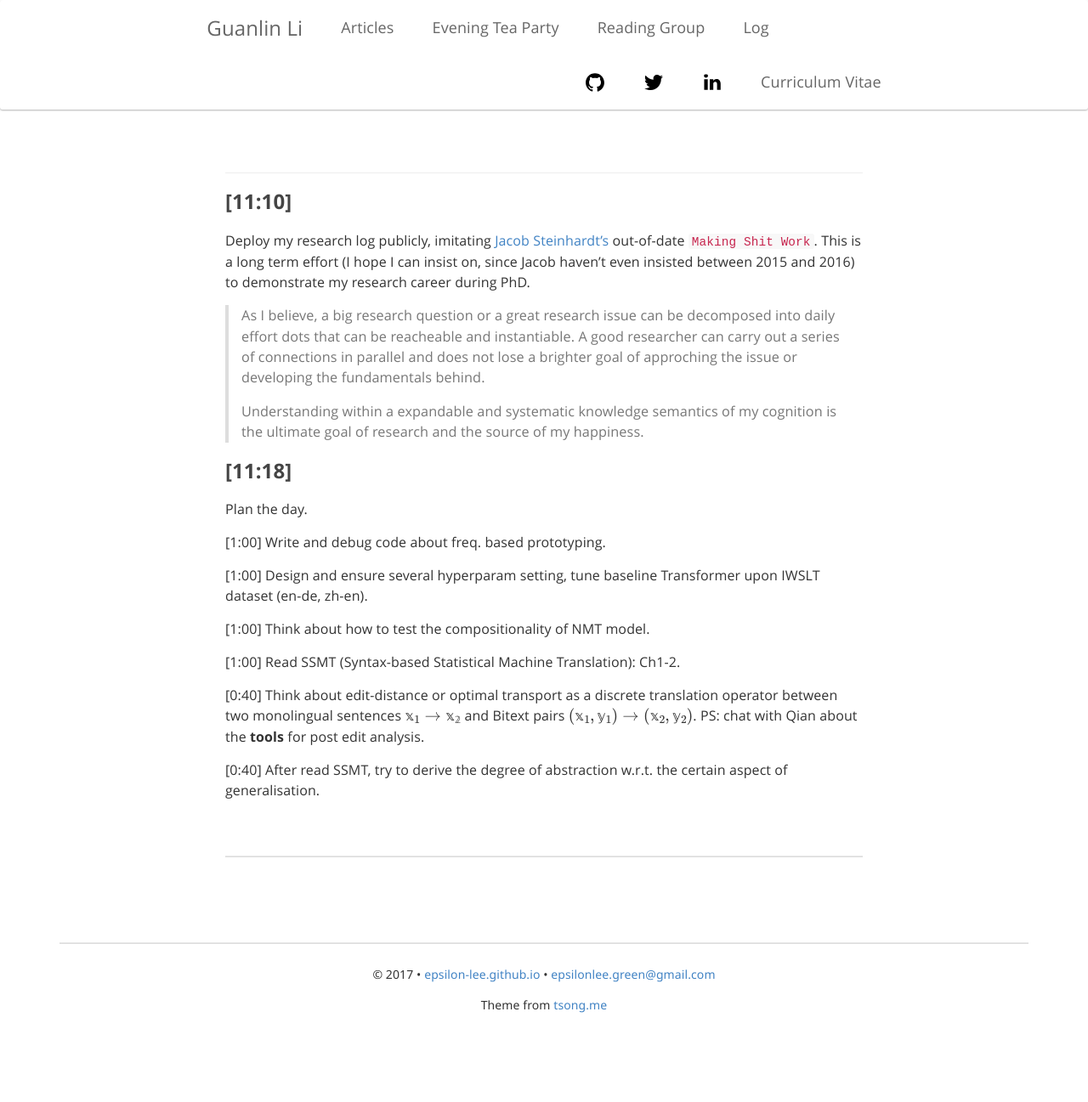
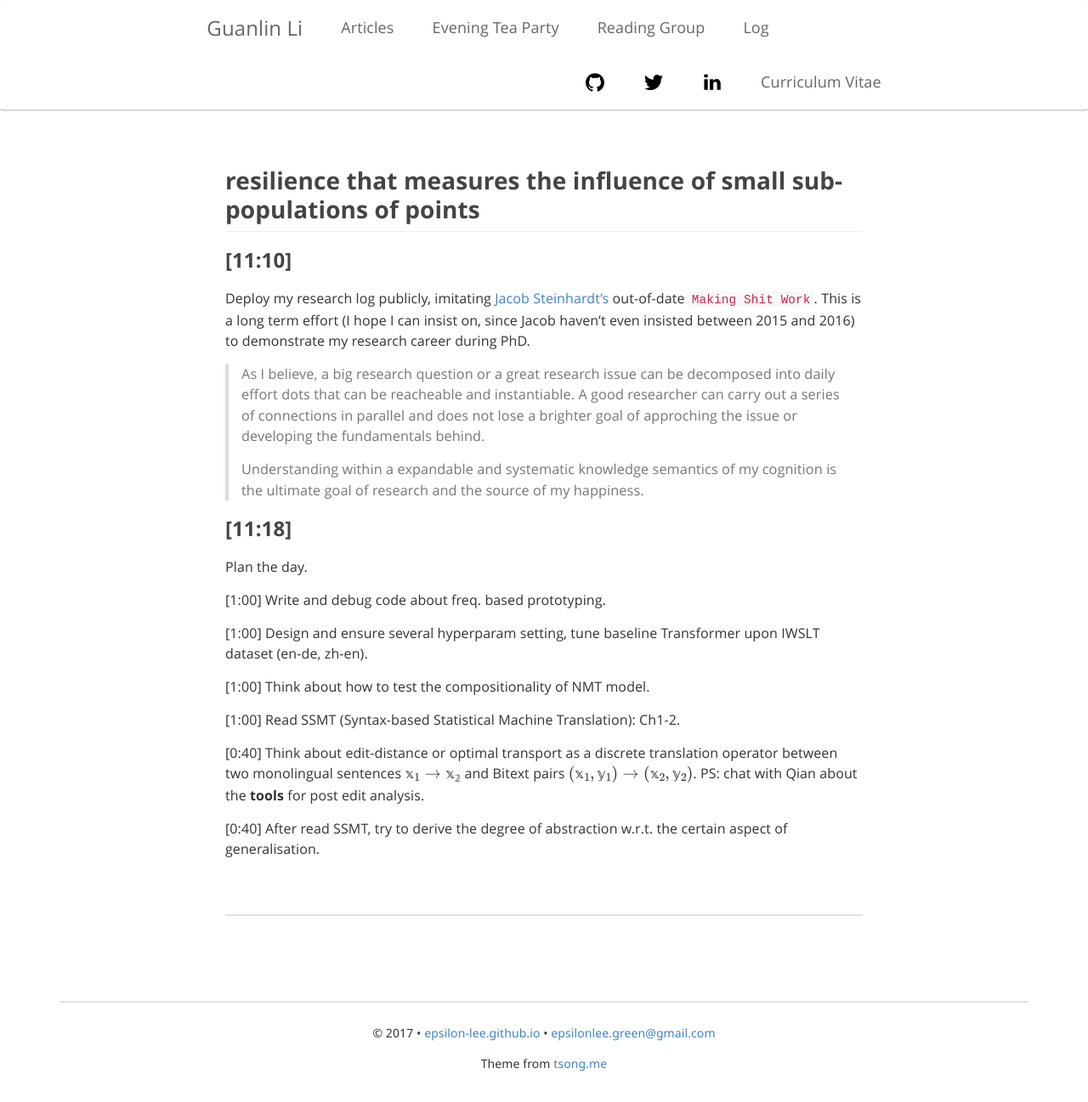
Before and after one commit to Epsilon-Lee/Epsilon-Lee.github.io, a Jekyll site: the page built from _posts/log/2019-01-09-Log.md, in a window 1280 px wide. Shown: the whole page at 85% size. Built offline with Jekyll 4.4.1, drawn with Linux system fonts in a browser that asks for light colours; nearby versions of some CDN libraries; some web fonts are replaced; formulas are drawn with MathJax 3; comment, search, counter and statistics services are not loaded; before the commit the page ends 1228 px from its top, so only the background shows below that.

Commit message:
Jacob's PhD words as the title

```diff
--- a/_posts/log/2019-01-09-Log.md
+++ b/_posts/log/2019-01-09-Log.md
@@ -1,6 +1,6 @@
 ---
 layout: post
-title: ""
+title: "resilience that measures the influence of small sub-populations of points"
 author: Guanlin Li
 tag: log
 ---
```
